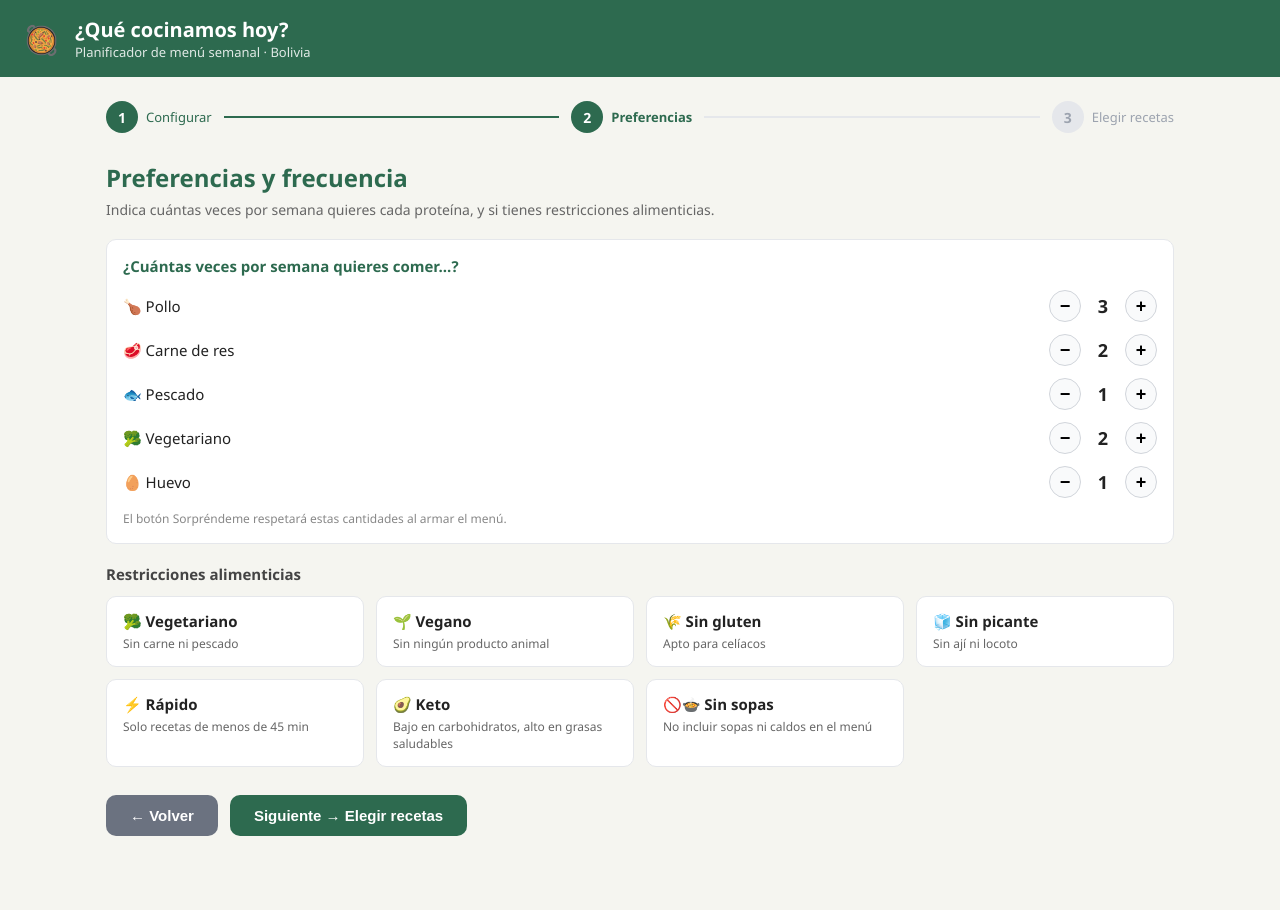
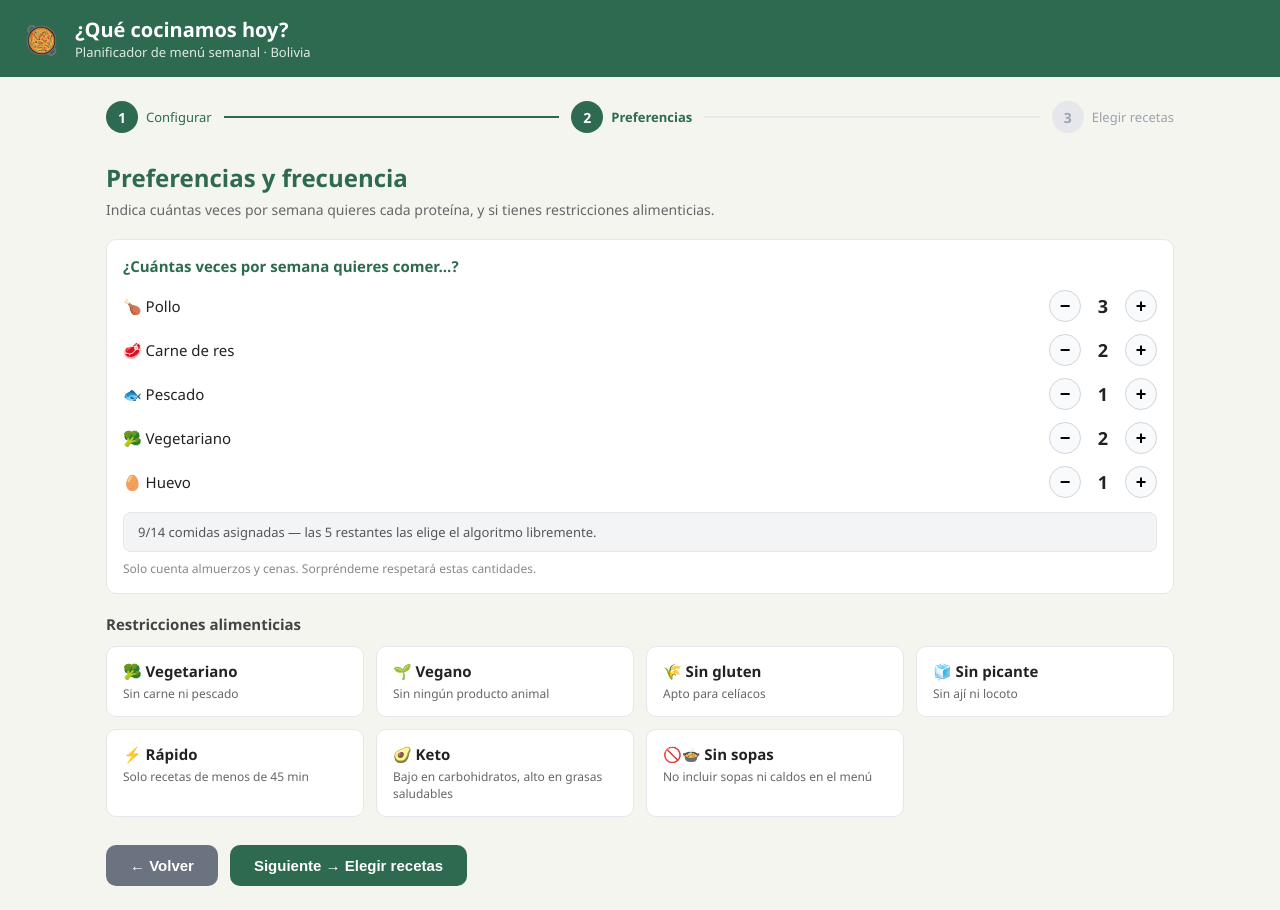
Before and after one commit to chispagol123/menu-app, a React (Create React App) app in the folder frontend/: page / in a window 1280 px wide. Both pictures are taken after a click on the button "Siguiente → Mis preferencias". Before the commit the page ends 860 px from the top, so only its background shows below. Built offline with nearby package versions, Linux system fonts and the light colour scheme.

Commit message:
@ Mostrar contador de comidas asignadas en límites de proteína
- Verde si suma exacta, naranja si falta, rojo si se pasa
- Solo cuenta almuerzos y cenas (excluye desayuno y postre)
@

```diff
--- a/frontend/src/components/Setup.jsx
+++ b/frontend/src/components/Setup.jsx
@@ -259,8 +259,31 @@ export default function Setup({ onGenerate, loading }) {
                 </div>
               ))}
             </div>
-            <div style={{ fontSize: 12, color: "#888", marginTop: 12 }}>
-              El botón Sorpréndeme respetará estas cantidades al armar el menú.
+            {(() => {
+              const assigned = PROTEIN_OPTIONS.reduce((sum, o) => sum + (proteinLimits[o.key] ?? 0), 0);
+              const mainMeals = days * mealTypes.filter(m => m !== "desayuno" && m !== "postre").length;
+              const over = assigned > mainMeals;
+              const exact = assigned === mainMeals;
+              return (
+                <div style={{
+                  marginTop: 14,
+                  padding: "10px 14px",
+                  borderRadius: 8,
+                  background: over ? "#fee2e2" : exact ? "#d1fae5" : "#f3f4f6",
+                  border: `1px solid ${over ? "#fca5a5" : exact ? "#6ee7b7" : "#e5e7eb"}`,
+                  fontSize: 13,
+                  color: over ? "#991b1b" : exact ? "#065f46" : "#555",
+                }}>
+                  {over
+                    ? `⚠️ Asignaste ${assigned} comidas pero solo hay ${mainMeals} almuerzos/cenas — bajá alguna proteína.`
+                    : exact
+                    ? `✅ Perfecto, ${assigned}/${mainMeals} comidas asignadas.`
+                    : `${assigned}/${mainMeals} comidas asignadas — las ${mainMeals - assigned} restantes las elige el algoritmo libremente.`}
+                </div>
+              );
+            })()}
+            <div style={{ fontSize: 12, color: "#888", marginTop: 8 }}>
+              Solo cuenta almuerzos y cenas. Sorpréndeme respetará estas cantidades.
             </div>
           </div>
 
```
